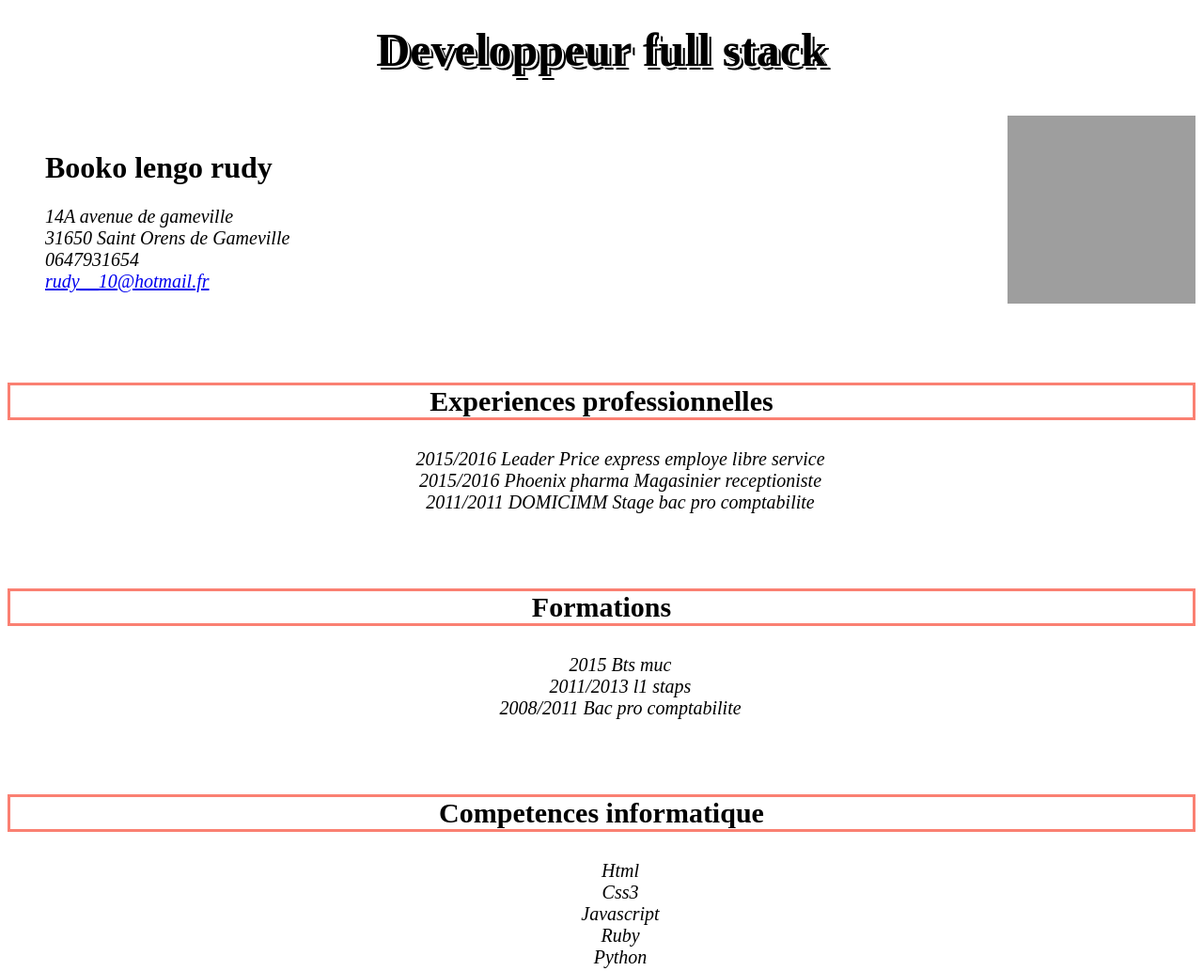
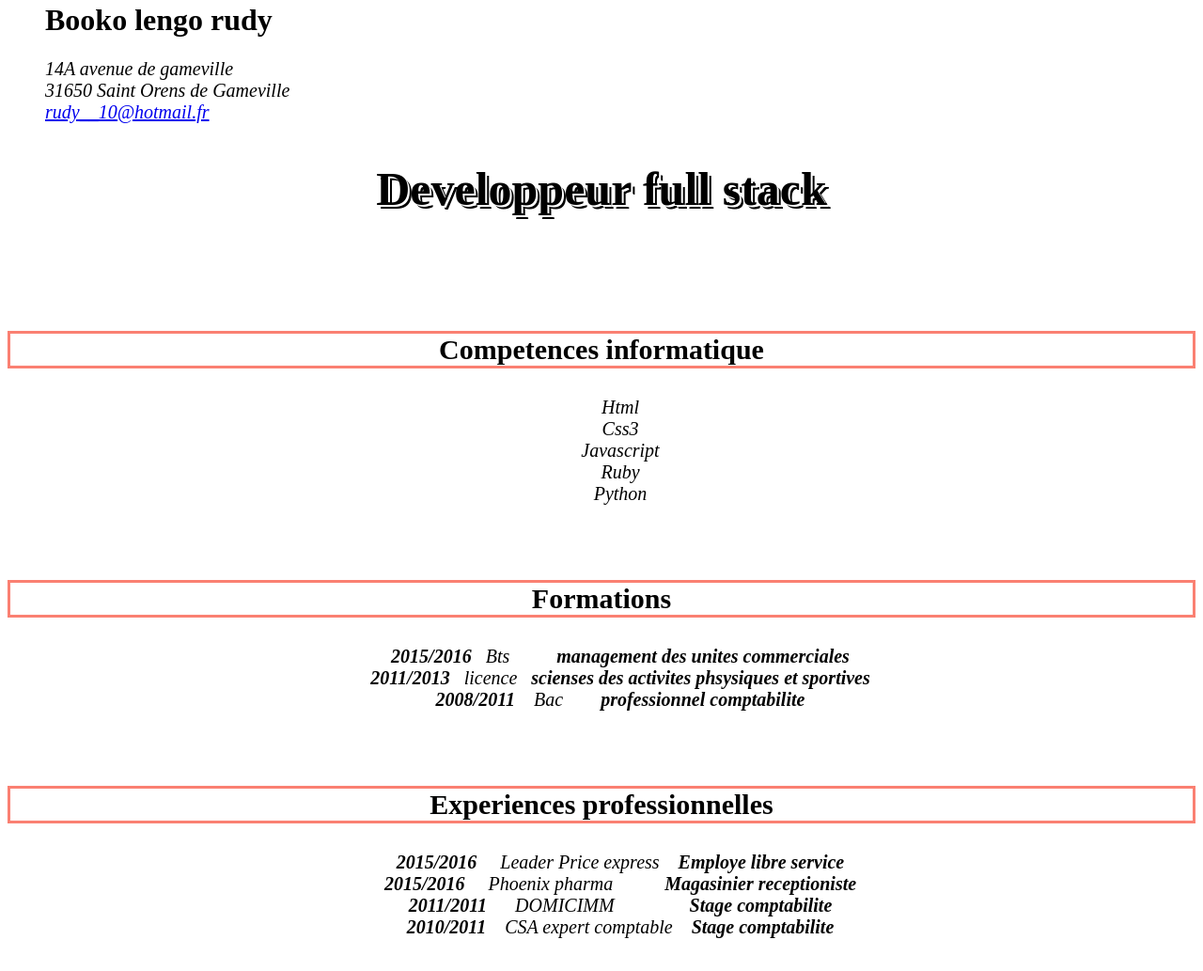
Before and after one commit to RudySIMPLON/CV-RUDY, a plain HTML site: page index.html in a window 1280 px wide. Shown: the part 18-1051 px from the top of the page at 94% size. Drawn offline with Linux system fonts and the light colour scheme; grey boxes are pictures that could not be loaded.

Commit message:
fin du cv

```diff
--- a/index.html
+++ b/index.html
@@ -15,14 +15,9 @@
 
 <body>
 
-	<header>
 
 
-		<h2>Developpeur full stack </h2>
-
-		<div class="bloc-header">
-
-			<ul>
+	<header><ul>
 		<h1> Booko lengo rudy </h1>
 
 
@@ -32,53 +27,28 @@
 		<li> 14A avenue de gameville </li>
 
 		<li>31650 Saint Orens de Gameville </li>
-				<li> 0647931654 </li>
+
 		<li> <a href="mailto:you@yourdomain.com">rudy__10@hotmail.fr </a> </li>
 	</ul>
 
 
 
-<!-- "http://placehold.it/150x150"
--->
-<img src="https://fr.flossmanuals.net/le-guide-du-voyageur-du-code/le-reste-du-monde/static/simplon.co.png" width="200" height="200" = "">
-</div>
+	<h2>Developpeur full stack </h2>
 
-</header>
+	<div class="bloc-header">
 
 
 
 
 
-<div class="bloc">
-	<h3> Experiences professionnelles </h3>
-
-
-	<ul>
-		<li> <span class="date">2015/2016</span> <span class="entreprise">Leader Price express</span> employe libre service  </li>
-		<li> <span class="date">2015/2016</span> <span class="entreprise">Phoenix pharma </span>  Magasinier receptioniste</li>
-		<li> <span class="date">2011/2011 </span> <span class="entreprise"> DOMICIMM</span> Stage bac pro comptabilite  </li>
-	</ul>
-</div>
+</header>
+<div class="centré">
 
 
 
 
 	<div class="bloc">
-	<h3> Formations </h3>
 
-	<ul>
-		<li> <span class="date">2015</span> Bts muc </li>
-		<li> <span class="date">2011/2013</span> l1 staps </li>
-
-		<li> <span class="date">2008/2011</span> Bac pro comptabilite </li>
-	</ul>
-</div>
-
-
-
-
-
-<div class= "bloc">
 
 		<h3> Competences informatique </h3>
 
@@ -101,6 +71,47 @@
 
 
 
+
+	<div class="bloc">
+		<h3> Formations </h3>
+
+		<ul>
+
+			<li class="date"> <strong> 2015/2016</strong> &nbsp; Bts&nbsp;&nbsp;&nbsp;&nbsp;  <strong>&nbsp;&nbsp;&nbsp;&nbsp; management des unites commerciales </strong> </li>
+			<li class="date"><strong> 2011/2013</strong> &nbsp;   licence&nbsp;&nbsp;  <strong>scienses des activites phsysiques et sportives </strong>
+			 </li>
+
+			<li class="date"><strong> 2008/2011</strong> &nbsp;&nbsp; Bac <strong>&nbsp;&nbsp;&nbsp;&nbsp;&nbsp;&nbsp; professionnel comptabilite</strong> </li>
+
+		</ul>
+	</div>
+
+
+
+
+
+	<div class= "bloc">
+
+		<h3> Experiences professionnelles </h3>
+
+
+		<ul>
+
+			<li class="date"> <strong> 2015/2016 </strong>  &nbsp;&nbsp;&nbsp; Leader Price express&nbsp;&nbsp;&nbsp;<strong>  Employe libre service </strong> </li>
+
+			<li class="date"> <strong> 2015/2016</strong>&nbsp;&nbsp;&nbsp;&nbsp;&nbsp;Phoenix pharma&nbsp;&nbsp;&nbsp;&nbsp;&nbsp&nbsp;&nbsp;&nbsp;&nbsp;&nbsp;<strong>  Magasinier receptioniste </strong></li>
+
+			<li class="date"> <strong>2011/2011</strong> &nbsp;&nbsp;&nbsp;&nbsp;  DOMICIMM&nbsp;&nbsp;&nbsp; &nbsp;&nbsp;&nbsp; &nbsp;&nbsp;&nbsp; &nbsp;&nbsp;&nbsp;<strong>  Stage comptabilite </strong> </li>
+
+			<li class="date"> <strong> 2010/2011 </strong> &nbsp;&nbsp; CSA expert comptable &nbsp;&nbsp;<strong>  Stage comptabilite </strong> </li>
+
+		</ul>
+
+
+	</div>
+
+
+
 	<div class="bloc">
 
 		<h3> langues </h3>
@@ -113,6 +124,7 @@
 
 </div>
 
+</div>
 
 
 
```
Lines whose indentation alone changed are shown as unchanged.
